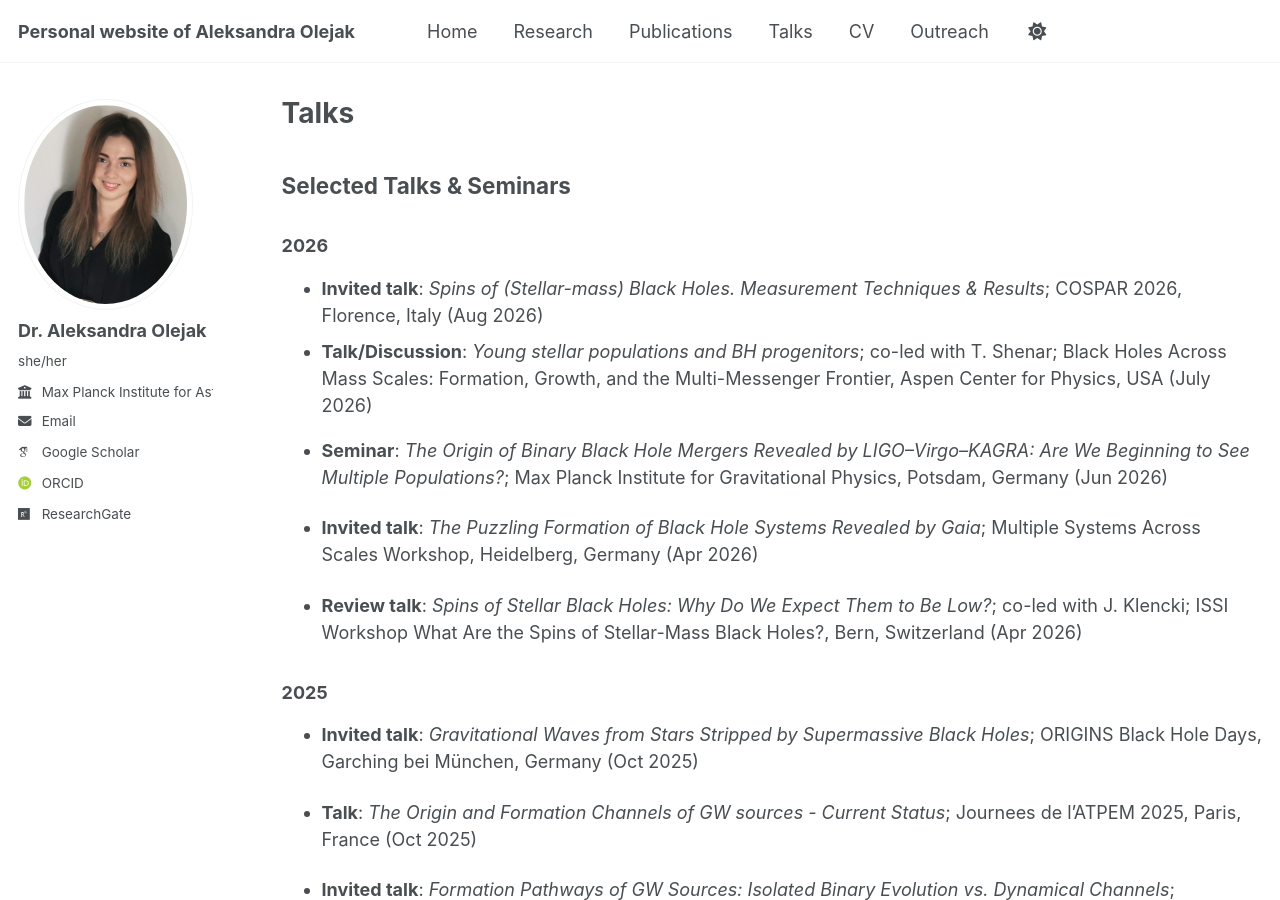
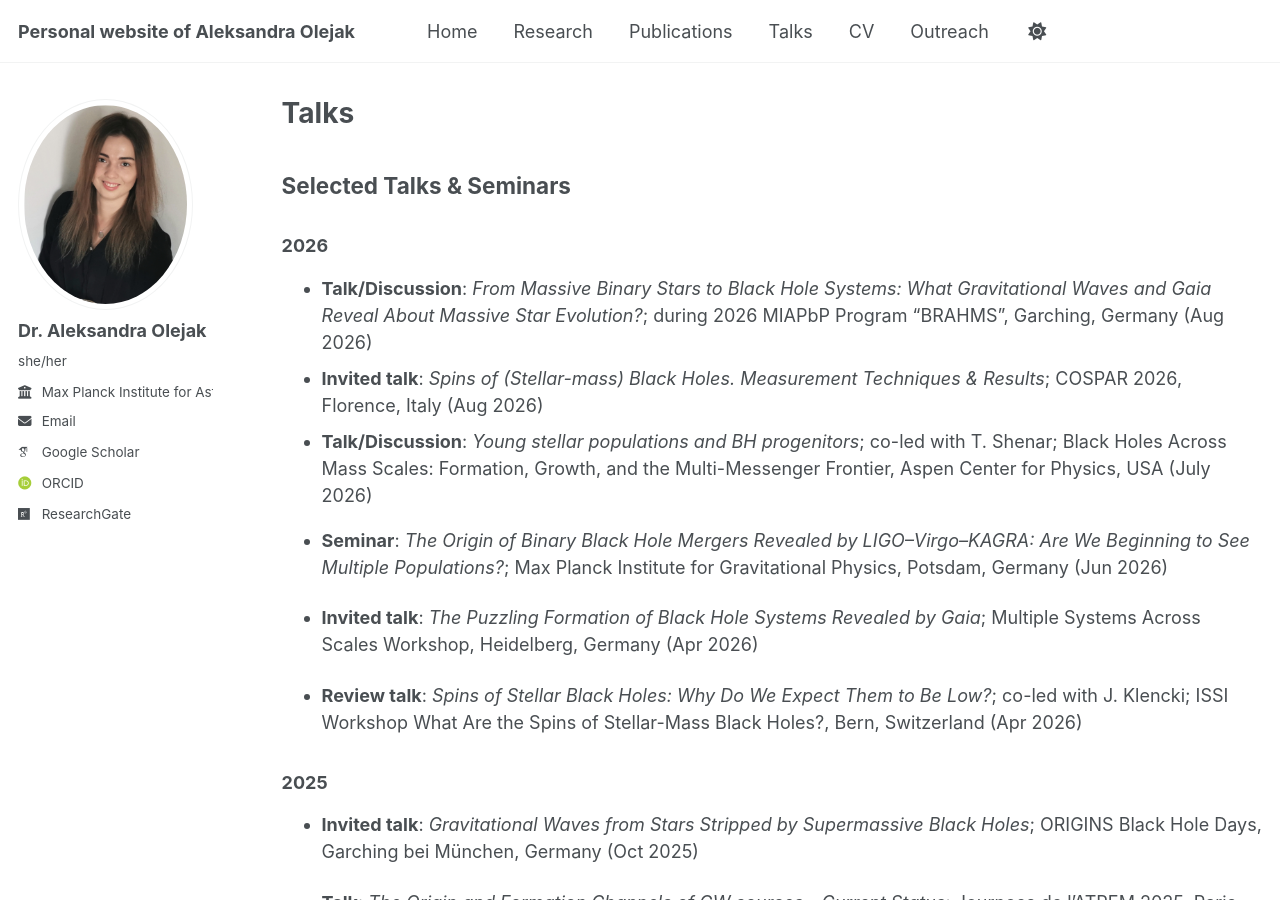
Before and after one commit to aleole/aleole.github.io, a Jekyll site: the page built from _pages/talks.md, in a window 1280 px wide and 900 px high. Built offline with Jekyll 4.4.1, drawn with Linux system fonts in a browser that asks for light colours; some web fonts are replaced; a script that is not in the unit is left out.

Commit message:
Update talks.md

```diff
--- a/_pages/talks.md
+++ b/_pages/talks.md
@@ -11,6 +11,7 @@ author_profile: true
 ## Selected Talks & Seminars
 
 ### 2026
+- **Talk/Discussion**: *From Massive Binary Stars to Black Hole Systems: What Gravitational Waves and Gaia Reveal About Massive Star Evolution?*; during 2026 MIAPbP Program "BRAHMS", Garching, Germany (Aug 2026)
 - **Invited talk**: *Spins of (Stellar-mass) Black Holes. Measurement Techniques & Results*; COSPAR 2026, Florence, Italy (Aug 2026)
 - **Talk/Discussion**: *Young stellar populations and BH progenitors*; co-led with T. Shenar; Black Holes Across Mass Scales: Formation, Growth, and the Multi-Messenger Frontier, Aspen Center for Physics, USA (July 2026)
 - **Seminar**: *The Origin of Binary Black Hole Mergers Revealed by LIGO–Virgo–KAGRA: Are We Beginning to See Multiple Populations?*; Max Planck Institute for Gravitational Physics, Potsdam, Germany (Jun 2026)
```
